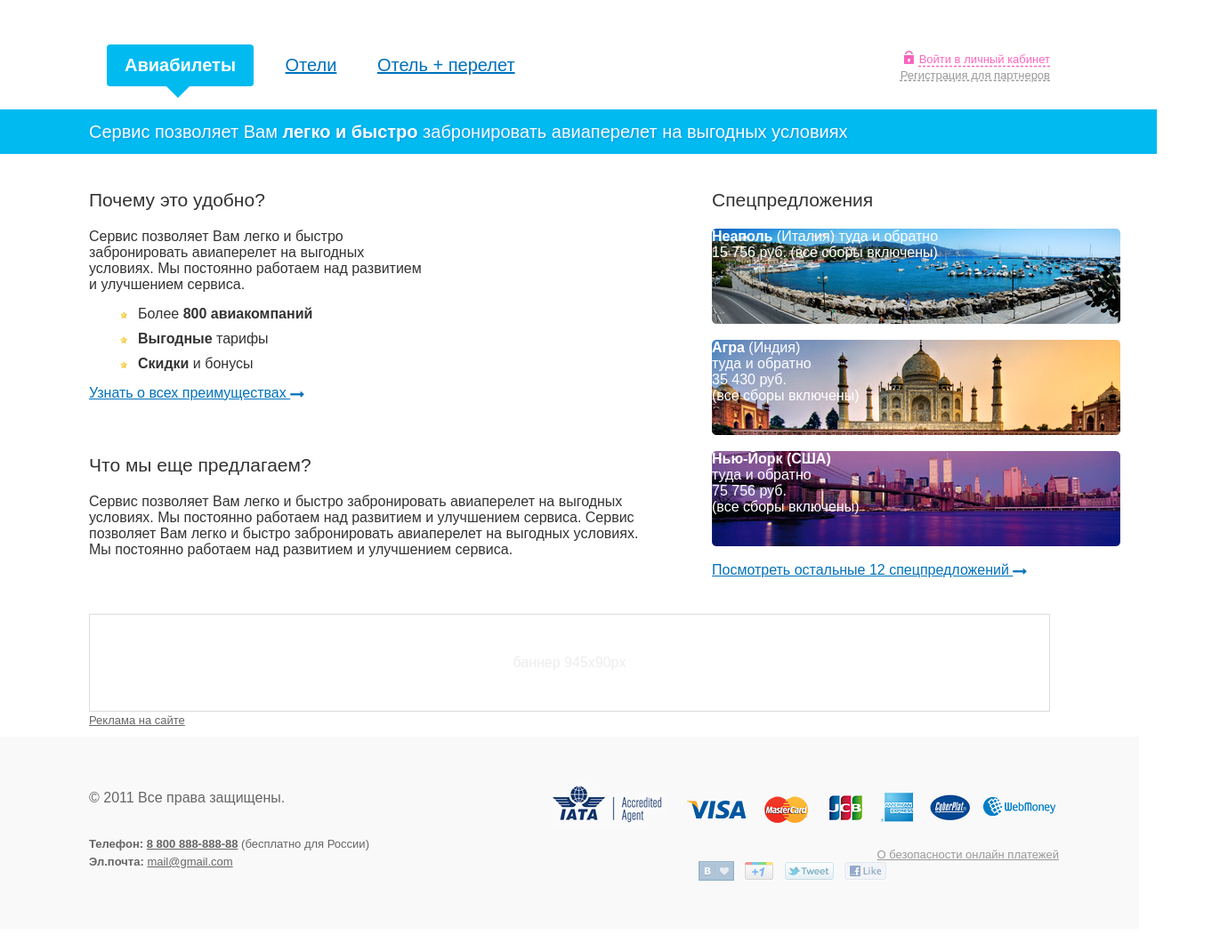
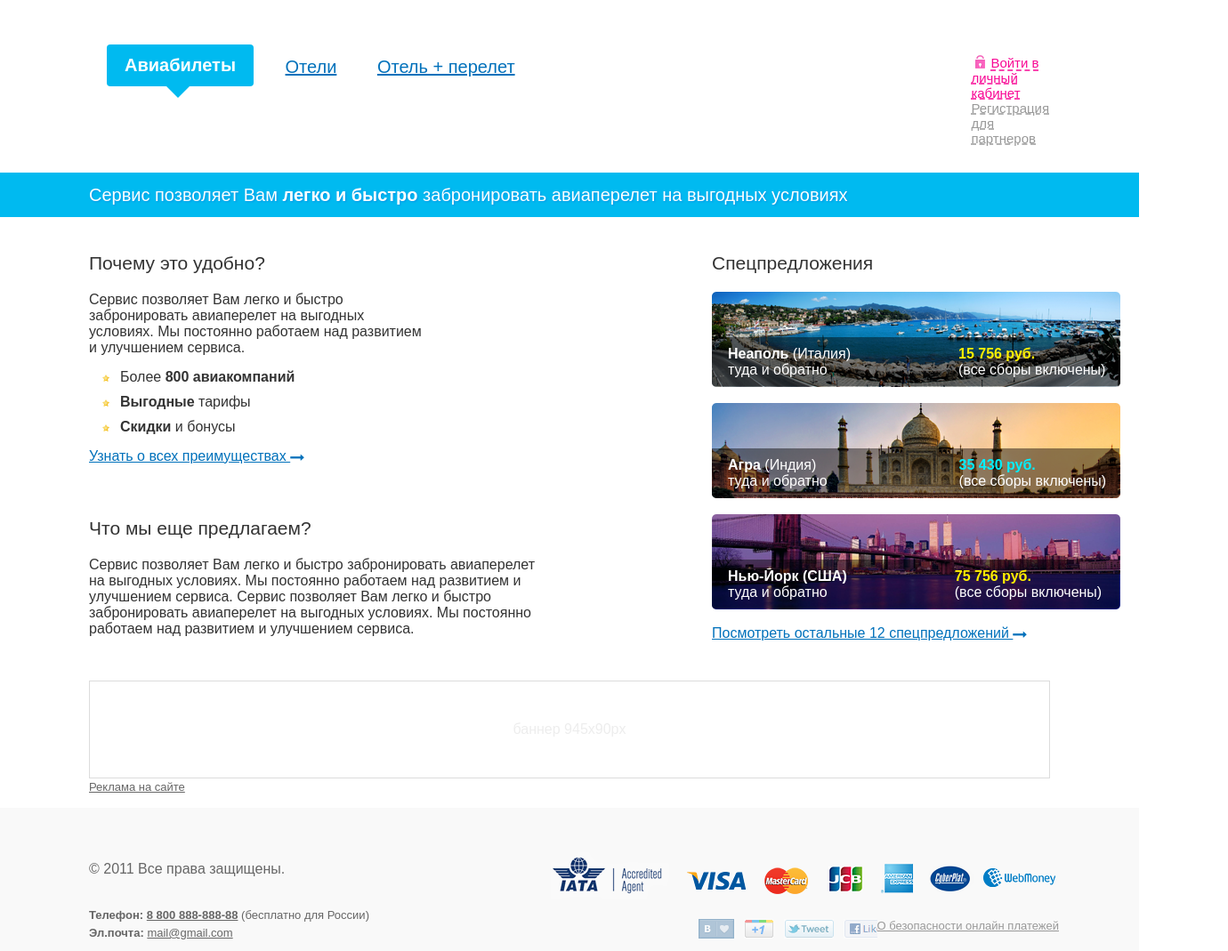
Before and after one commit to vagradian/avia-test, a plain HTML site: page index.html in a window 1280 px wide. Shown: the whole page at 89% size, 1380 px wide, since content can reach past the window. Before the commit the page ends 1044 px from the top, so only its background shows below. Drawn offline with Linux system fonts and the light colour scheme.

Commit message:
implemented block with images

```diff
--- a/css/sass/style.scss
+++ b/css/sass/style.scss
@@ -1,5 +1,5 @@
 $bg-blue: #00baf0;
-$link-pink: #fa68be;
+$link-pink: #f80895;
 $link-grey: #999999;
 $link-blue: #0071bb;
 $link-footer: #666666;
@@ -9,6 +9,7 @@ $central: 100px;
 * {
   margin: 0;
   font-family: $font;
+  overflow-x: hidden;
 }
 
 @mixin active() {
@@ -47,6 +48,7 @@ $central: 100px;
   @include nav;
   float: left;
   font-size: 20px;
+  margin-right: 41%;
 }
 
 .main-nav__item {
@@ -69,13 +71,12 @@ $central: 100px;
 
 .main-nav__user-items {
   list-style-type: none;
-  text-align: right;
-  padding-top: 25px;
-
+  text-align: left;
+  padding-top: 30px;
 }
 
 .main-nav__user-item {
-  font-size: 13px;
+  font-size: 15px;
   text-decoration-style: dashed;
   -webkit-text-decoration-style: dashed;
 }
@@ -93,6 +94,7 @@ $central: 100px;
 
 .main-nav__user-register {
   color: $link-grey;
+  margin-right: 10px;
 }
 
 .header {
@@ -146,6 +148,38 @@ $central: 100px;
 
 .specials__italy {
   background: url("../../images/italy.png") no-repeat;
+  position: relative;
+}
+
+.specials__about {
+  background: rgba(0, 0, 0, 0.45);
+  border-radius: 0 0 4px 4px;
+  bottom: 27px;
+  height: 55px;
+  width: 458px;
+  overflow: hidden;
+  margin-top: 51px;
+}
+
+.specials__destination {
+  float: left;
+  margin: 10px 18px;
+}
+
+.specials__price {
+  margin: 10px;
+  position: relative;
+  left: 103px;
+  & strong {
+    color: #fff000;
+  }
+}
+
+.specials__price--blue {
+  left: 130px;
+  & strong {
+    color: #00f0ff;
+  }
 }
 
 .specials__india {
@@ -163,11 +197,16 @@ $central: 100px;
 
 .advantages__list {
   margin: 10px;
+  padding-left: 20px;
 }
 
 .advantages__list-item {
   padding: 5px;
-  list-style-image: url("../../images/star.png");
+  &:before {
+    content: url("../../images/star.png");
+    position: absolute;
+    left: 115px;
+  }
 }
 
 .content__more {
@@ -180,7 +219,7 @@ $central: 100px;
 }
 
 .content__service {
-  float: right;
+  width: 80%;
 }
 
 .fa {
@@ -242,7 +281,7 @@ $central: 100px;
 }
 
 .footer__share {
-padding-left: 280px;
+padding-left: 140px;
 }
 
 .footer__link {
@@ -250,8 +289,3 @@ padding-left: 280px;
   color: $link-grey;
   font-size: 13px;
 }
-
-.wrapper {
-  overflow-x: hidden;
-  min-width: 900px;
-}
--- a/index.html
+++ b/index.html
@@ -7,7 +7,6 @@
     <link rel="stylesheet" href="fonts/font-awesome-4.4.0/css/font-awesome.min.css">
 </head>
 <body>
-<div class="warapper">
 <nav class="main-nav">
     <ul class="main-nav__items">
         <li class="main-nav__item"><a href="#" class="main-nav__item main-nav__item--active">Авиабилеты</a></li>
@@ -15,10 +14,10 @@
         <li class="main-nav__item"><a href="#" class="main-nav__item">Отель + перелет</a></li>
         <div class="triangle"></div>
     </ul>
-    <div class="main-nav__user-items">
-        <a href="#" class="main-nav__user-item main-nav__user-login">Войти в личный кабинет</a><br>
-        <a href="#" class="main-nav__user-item main-nav__user-register">Регистрация для партнеров</a>
-    </div>
+    <ul class="main-nav__user-items">
+        <li class="main-nav__user-item"><a href="#" class="main-nav__user-item main-nav__user-login">Войти в личный кабинет</a></li>
+        <li class="main-nav__user-item"><a href="#" class="main-nav__user-item main-nav__user-register">Регистрация для партнеров</a></li>
+    </ul>
 </nav>
 <header class="header">
     <div class="header__text">
@@ -31,11 +30,11 @@
     <div class="content__advantages">
         <div class="content__title">Почему это удобно?</div>
         <p class="advantages__text">Сервис позволяет Вам легко и быстро забронировать авиаперелет на выгодных условиях. Мы постоянно работаем над развитием и улучшением сервиса.</p>
-        <ul class="advantages__list">
-            <li class="advantages__list-item">Более <strong>800 авиакомпаний</strong></li>
-            <li class="advantages__list-item"><strong>Выгодные</strong> тарифы</li>
-            <li class="advantages__list-item"><strong>Скидки</strong> и бонусы</li>
-        </ul>
+        <div class="advantages__list">
+            <div class="advantages__list-item">Более <strong>800 авиакомпаний</strong></div>
+            <div class="advantages__list-item"><strong>Выгодные</strong> тарифы</div>
+            <div class="advantages__list-item"><strong>Скидки</strong> и бонусы</div>
+        </div>
         <a href="#" class="content__more">Узнать о всех преимуществах <i class="fa fa-long-arrow-right" aria-hidden="true"></i></a>
     </div>
         <div class="content__service">
@@ -46,17 +45,23 @@
     <div class="content__specials">
         <div class="content__title">Спецпредложения</div>
                 <div class="special__item specials__italy">
-                    <p class="specials__destination"><strong>Неаполь</strong> (Италия) туда и обратно</p>
-                    <p class="specials__price">15 756 руб. (все сборы включены)</p>
+                    <div class="specials__about">
+                        <p class="specials__destination"><strong>Неаполь</strong> (Италия) <br> туда и обратно</p>
+                        <p class="specials__price"><strong>15 756 руб.</strong><br> (все сборы включены)</p>
+                        </div>
                 </div>
                 <div class="special__item specials__india">
+                    <div class="specials__about">
                     <p class="specials__destination"><strong>Агра</strong> (Индия)<br>туда и обратно</p>
-                    <p class="specials__price--blue">35 430 руб.<br>(все сборы включены)</p>
+                    <p class="specials__price specials__price--blue"><strong>35 430 руб.</strong><br>(все сборы включены)</p>
                 </div>
+            </div>
                 <div class="special__item specials__usa">
+                    <div class="specials__about">
                     <p class="specials__destination"><strong>Нью-Йорк (США)</strong><br>туда и обратно</p>
-                    <p class="specials__price">75 756 руб.<br>(все сборы включены)</p>
+                    <p class="specials__price"><strong>75 756 руб.</strong><br>(все сборы включены)</p>
                 </div>
+            </div>
         <a href="#" class="content__more">Посмотреть остальные 12 спецпредложений <i class="fa fa-long-arrow-right" aria-hidden="true"></i></a>
     </div>
 </div>
```
Also changed, not shown: css/sass/style.css, 1 other file.
